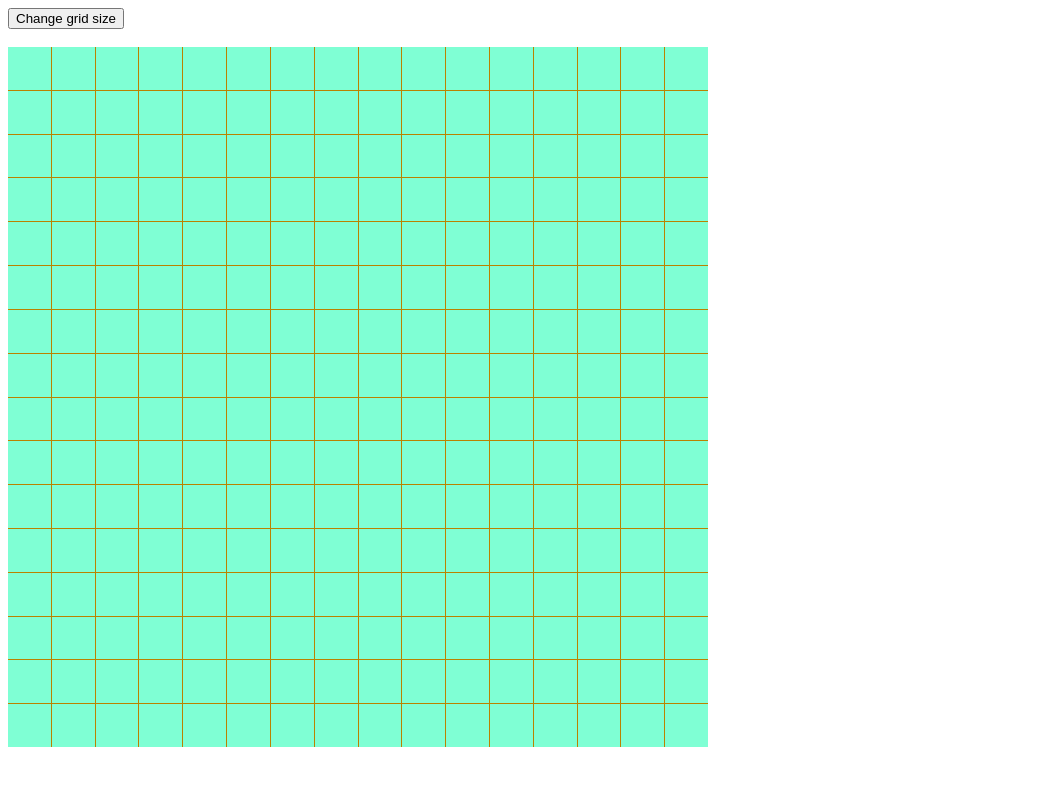
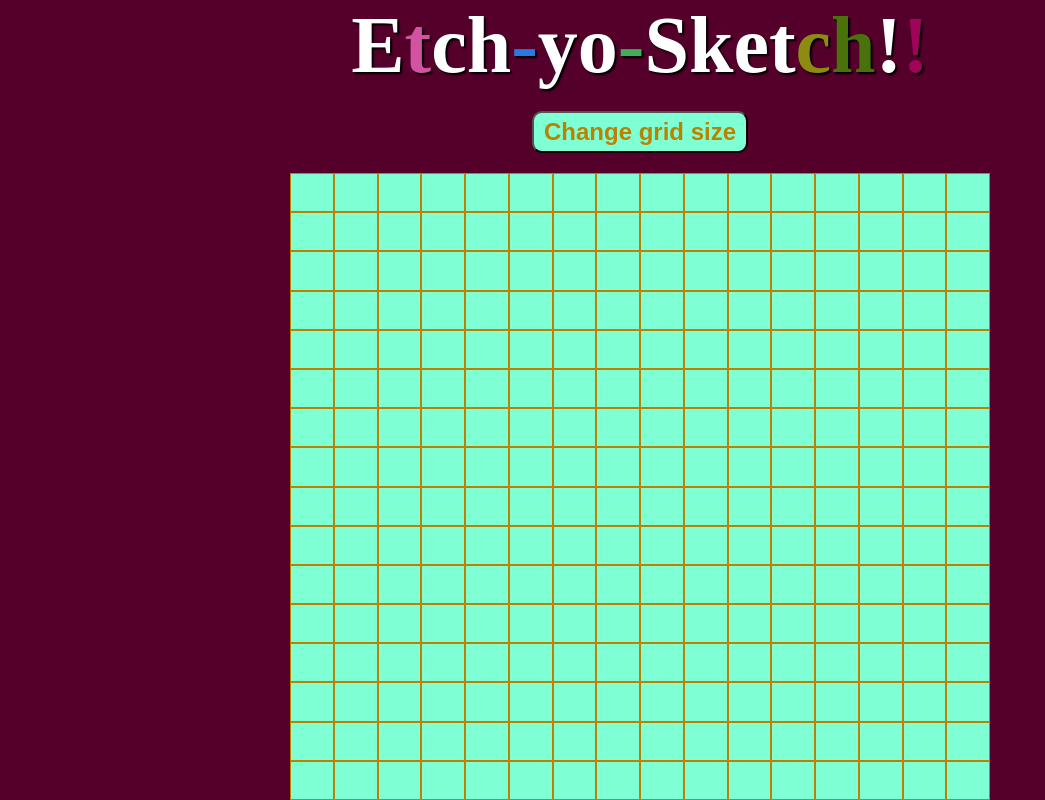
Before and after one commit to StuvaScript/etch-a-sketch, a plain HTML site: page index.html in a window 1280 px wide. Shown: the whole page, without its empty margins (0-1045 px from the left). Drawn offline with Linux system fonts and the light colour scheme.

Commit message:
Add color change feature to header

```diff
--- a/index.html
+++ b/index.html
@@ -1,16 +1,15 @@
 <!DOCTYPE html>
 <html lang="en">
   <head>
-        <meta charset="utf-8">
+    <meta charset="utf-8" />
+    <meta name="viewport" content="width=device-width, initial-scale=1.0" />
     <title>Etch-A-Sketch</title>
-        <link rel="stylesheet" href="style.css">
+    <link rel="stylesheet" href="style.css" />
     <script src="javascript.js" defer></script>
   </head>
   <body>
+    <h1>Etch-yo-Sketch!!</h1>
     <button id="btn">Change grid size</button>
-        <br>
-        <br>
-        <div id="container">
-        </div>
+    <div id="container"></div>
   </body>
 </html>
--- a/javascript.js
+++ b/javascript.js
@@ -48,12 +48,12 @@ function colors() {
 }
 
 function randomColor() {
-  let r = Math.floor(Math.random() * 256);
-  let g = Math.floor(Math.random() * 256);
-  let b = Math.floor(Math.random() * 256);
+  let r = Math.floor(Math.random() * 256) + 1;
+  let g = Math.floor(Math.random() * 256) + 1;
+  let b = Math.floor(Math.random() * 256) + 1;
   return `rgb(${r},${g},${b})`;
 }
-// hey
+
 // Grid resizing button
 
 let btn = document.querySelector("#btn");
@@ -63,3 +63,48 @@ btn.addEventListener("click", () => {
   createGrid();
   colors();
 });
+
+const header = document.querySelector("h1");
+const headerLength = header.innerText.length;
+
+wrapHeaderLetters();
+
+const newSpans = document.querySelectorAll("h1 > span");
+
+setInterval(() => {
+  const spanPicker = newSpans[randomNumber()];
+  spanPicker.style.color = `${randomColor()}`;
+  // if (spanPicker.getAttribute("class") === "bounce") {
+  //   spanPicker.removeAttribute("class");
+  // }
+  spanPicker.setAttribute("class", "bounce");
+  // setTimeout(spanPicker.removeAttribute("class"), 500);
+}, 750);
+
+//====================================================================
+
+// TRYING TO ADD AN 'ON-CHANGE' EVENT LISTENER TO THE SPANS SO THAT I CAN REMOVE THEIR CLASS AFTER IT GETS ADDED ON
+
+let changedSpans = document.querySelectorAll("h1 > span");
+console.log(changedSpans);
+
+changedSpans.forEach((span) =>
+  span.addEventListener("change", () => {
+    console.log("changed");
+  })
+);
+
+//====================================================================
+
+function wrapHeaderLetters() {
+  for (let i = 0; i < headerLength; i++) {
+    let span = document.createElement("span");
+    span.innerText = header.innerText[i];
+    header.appendChild(span);
+  }
+  header.firstChild.remove();
+}
+
+function randomNumber() {
+  return Math.floor(Math.random() * headerLength);
+}
--- a/style.css
+++ b/style.css
@@ -1,6 +1,58 @@
-
 :root {
   --grid-size: ;
+}
+
+* {
+  margin: 0;
+  bottom: 0;
+}
+
+body {
+  background: #55002a;
+  color: white;
+  height: 100vh;
+  display: flex;
+  flex-direction: column;
+  justify-content: center;
+  align-items: center;
+  gap: 20px;
+}
+
+h1 {
+  font-size: 5rem;
+  text-shadow: 2px 2px 2px #000;
+}
+
+.bounce {
+  position: relative;
+  bottom: 0px;
+  animation-name: bounce;
+  animation-duration: 0.5s;
+}
+
+@keyframes bounce {
+  0% {
+    bottom: 0px;
+  }
+  50% {
+    bottom: 10px;
+  }
+  100% {
+    bottom: 0px;
+  }
+}
+
+#btn {
+  padding: 5px 10px;
+  font-weight: bold;
+  font-size: 1.5rem;
+  border-radius: 10px;
+  color: rgb(186, 130, 0);
+  background: aquamarine;
+}
+
+#btn:hover {
+  background: linear-gradient(aquamarine, rgb(91, 185, 154));
 }
 
 #container {
@@ -10,10 +62,21 @@
   display: grid;
   grid-template-columns: repeat(var(--grid-size), 1fr);
   grid-template-rows: repeat(var(--grid-size), 1fr);
-    gap: 1px;
+}
+
+@media (max-width: 800px) {
+  h1 {
+    font-size: 10vw;
+  }
+
+  #container {
+    width: 90vw;
+    height: 90vw;
+  }
 }
 
 .square {
+  border: 1px solid rgb(186, 130, 0);
   background: aquamarine;
   filter: brightness(1);
 }
```
Lines whose indentation alone changed are shown as unchanged.
